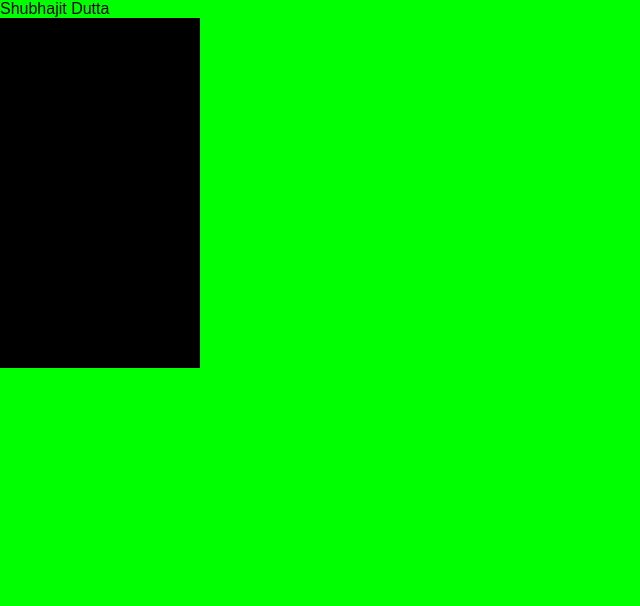
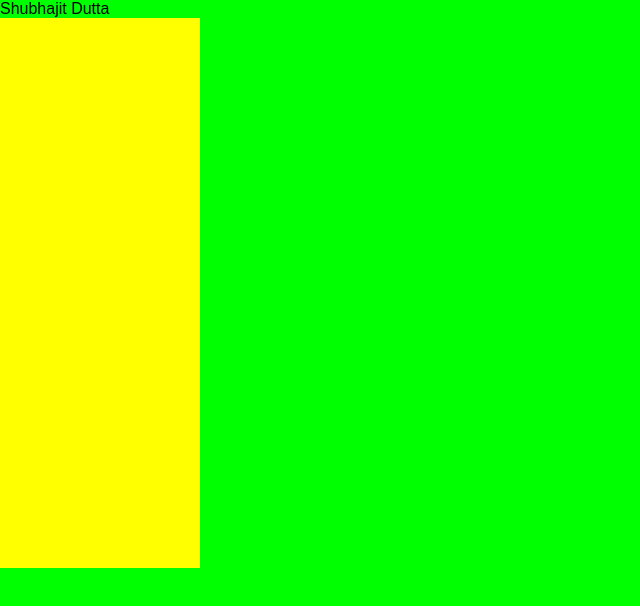
Before and after one commit to MrUttam12/test_mycode, a plain HTML site: page index.html in a window 1280 px wide. Shown: the whole page, without its empty margins (0-640 px from the left). Drawn offline with Linux system fonts and the light colour scheme.

Commit message:
style.css

```diff
--- a/style.css
+++ b/style.css
@@ -228,7 +228,7 @@ ul a{
 }
 
 .dixx{
-height: 350px;
+height: 550px;
 width:200px;
-background-color:black;
+background-color:yellow;
 }
```
